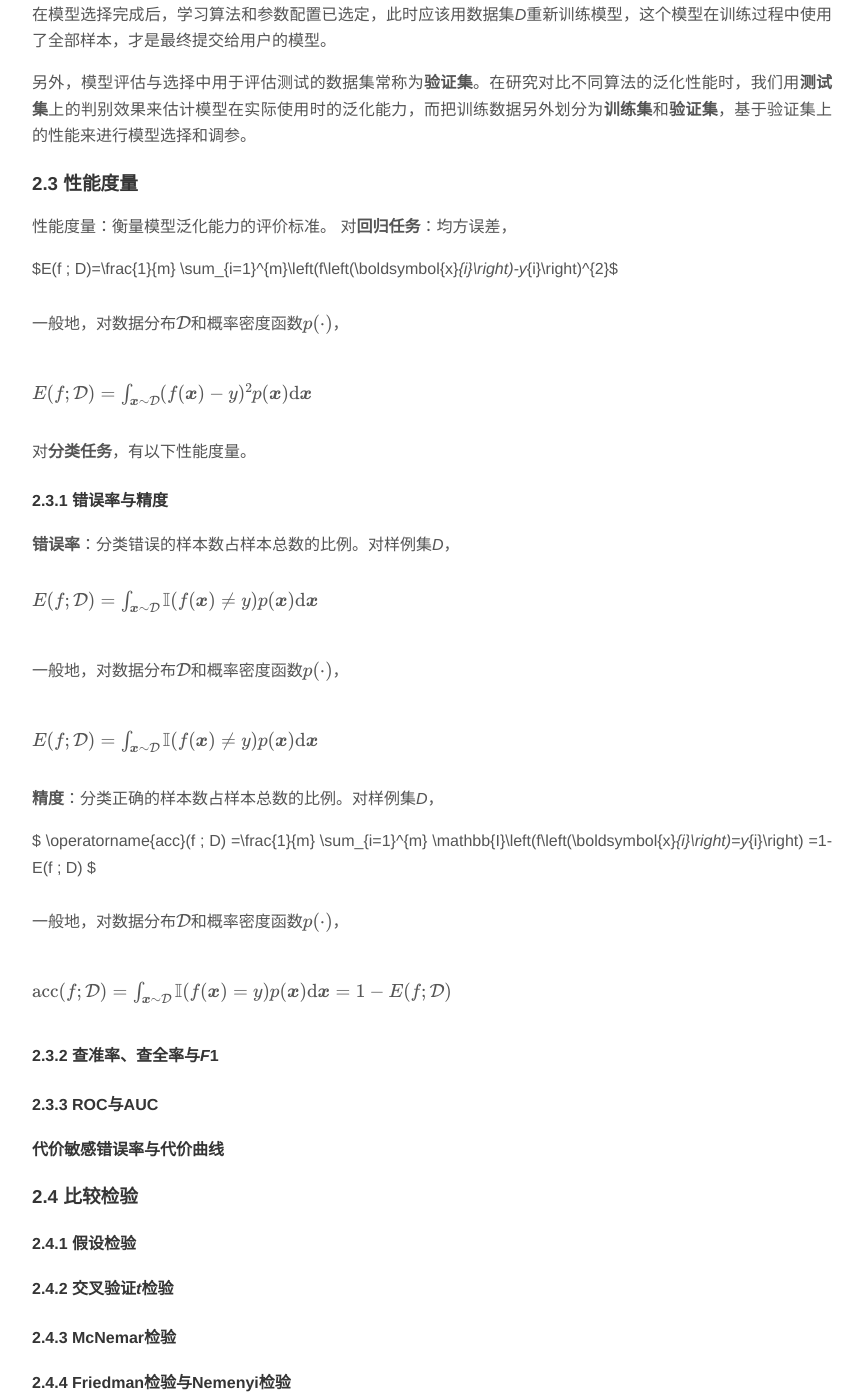
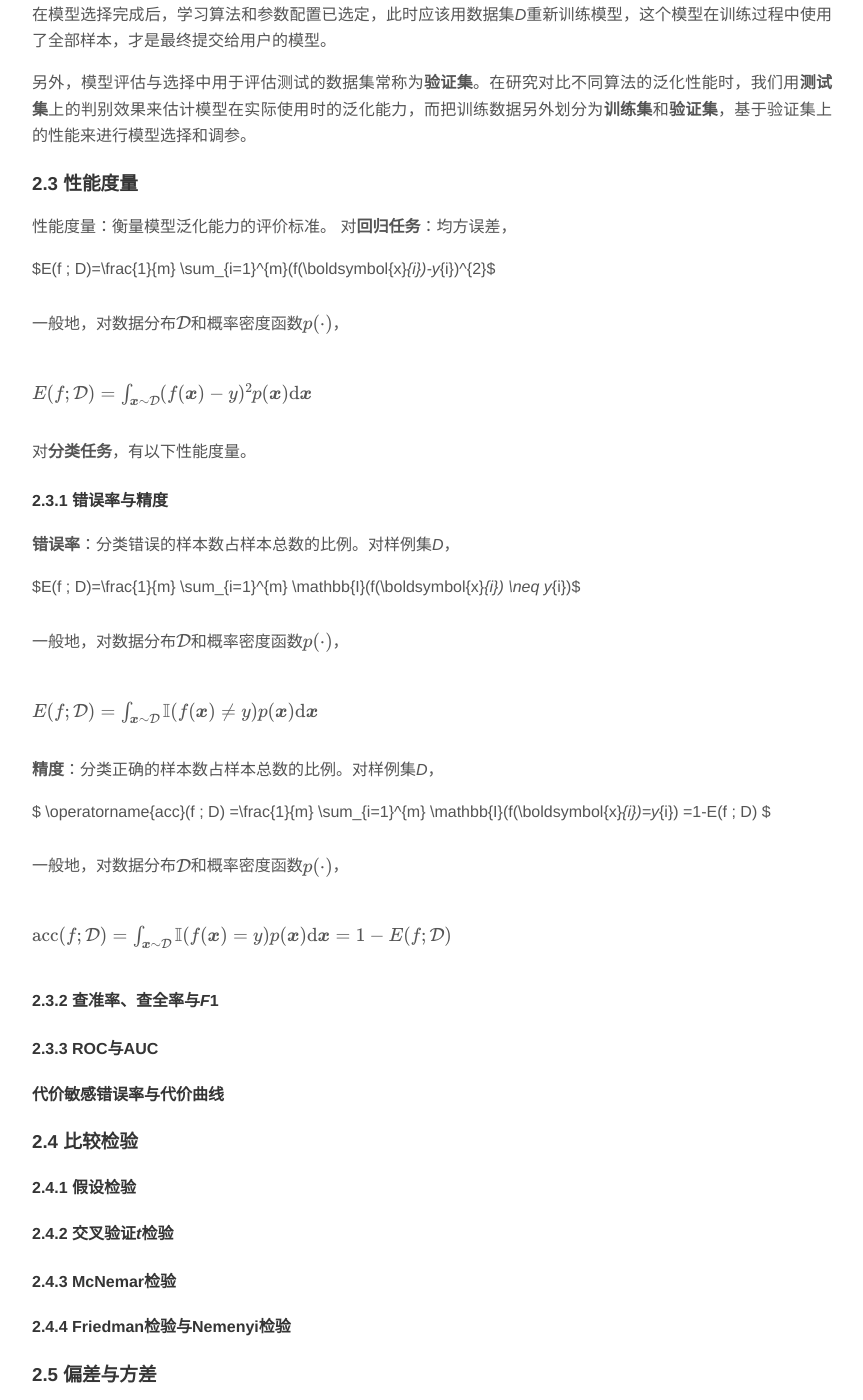
Before and after one commit to Chongxiao-Li/Chongxiao-Li.github.io, a Jekyll site: the page built from _posts/2021-02-15-[学习笔记] 西瓜书第2章笔记.md, in a window 1280 px wide and 1400 px high, scrolled down 1961 px. Shown: the whole window, without its empty margins (208-1071 px from the left). Built offline with Jekyll 4.4.1, drawn with Linux system fonts in a browser that asks for light colours; nearby versions of some CDN libraries; formulas are drawn with MathJax 3; a script that is not in the unit is left out.

Commit message:
Update 2021-02-15-[学习笔记] 西瓜书第2章笔记.md

```diff
--- a/_posts/2021-02-15-[学习笔记] 西瓜书第2章笔记.md
+++ b/_posts/2021-02-15-[学习笔记] 西瓜书第2章笔记.md
@@ -48,7 +48,7 @@ tags: ["machine learning", "西瓜书", "note"]
 性能度量：衡量模型泛化能力的评价标准。
 对**回归任务**：均方误差，
 
-$E(f ; D)=\frac{1}{m} \sum_{i=1}^{m}\left(f\left(\boldsymbol{x}_{i}\right)-y_{i}\right)^{2}$
+$E(f ; D)=\frac{1}{m} \sum_{i=1}^{m}(f(\boldsymbol{x}_{i})-y_{i})^{2}$
 
 一般地，对数据分布$\mathcal{D}$和概率密度函数$p(\cdot)$，
 
@@ -59,7 +59,7 @@ $E(f ; \mathcal{D})=\int_{\boldsymbol{x} \sim \mathcal{D}}(f(\boldsymbol{x})-y)^
 #### 2.3.1 错误率与精度
 **错误率**：分类错误的样本数占样本总数的比例。对样例集*D*，
 
-$E(f ; \mathcal{D})=\int_{\boldsymbol{x} \sim \mathcal{D}} \mathbb{I}(f(\boldsymbol{x}) \neq y) p(\boldsymbol{x}) \mathrm{d} \boldsymbol{x}$
+$E(f ; D)=\frac{1}{m} \sum_{i=1}^{m} \mathbb{I}(f(\boldsymbol{x}_{i}) \neq y_{i})$
 
 一般地，对数据分布$\mathcal{D}$和概率密度函数$p(\cdot)$，
 
@@ -67,7 +67,7 @@ $E(f ; \mathcal{D})=\int_{\boldsymbol{x} \sim \mathcal{D}} \mathbb{I}(f(\boldsym
 
 **精度**：分类正确的样本数占样本总数的比例。对样例集*D*，
 
-$ \operatorname{acc}(f ; D) =\frac{1}{m} \sum_{i=1}^{m} \mathbb{I}\left(f\left(\boldsymbol{x}_{i}\right)=y_{i}\right) =1-E(f ; D) $
+$ \operatorname{acc}(f ; D) =\frac{1}{m} \sum_{i=1}^{m} \mathbb{I}(f(\boldsymbol{x}_{i})=y_{i}) =1-E(f ; D) $
 
 一般地，对数据分布$\mathcal{D}$和概率密度函数$p(\cdot)$，
 
```
